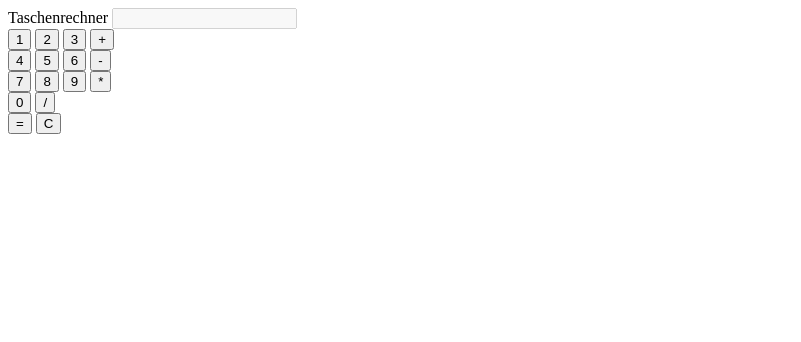
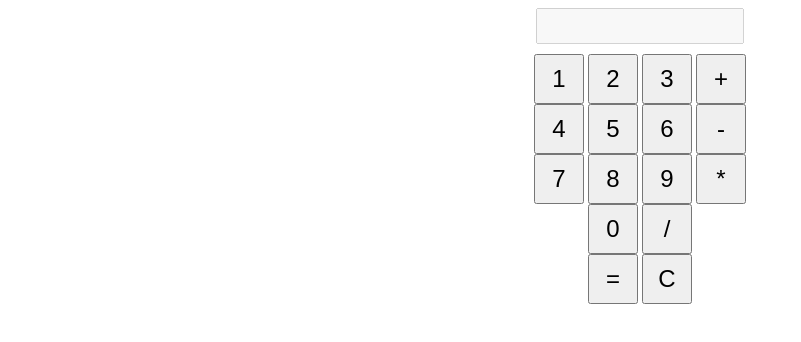
Before and after one commit to C-0000/JsTaschenrechner, a plain HTML site: page index.html in a window 1280 px wide. Shown: the whole page, without its empty margins (0-801 px from the left). Drawn offline with Linux system fonts and the light colour scheme.

Commit message:
css update

```diff
--- a/index.html
+++ b/index.html
@@ -1,10 +1,12 @@
 
 <!DOCTYPE html>
 <html>
-<head>Taschenrechner</title>
-    <script type="text/javascript" src="script.js"></script>
+<head>
+    <title>Taschenrechner</title>
+    <link rel="stylesheet" type="text/css" href="style.css">
 </head>
 <body>
+    <div class="zero">
     <input type="text" id="io" disabled>
     <br>
     <button onclick="Eingabe(1)">1</button>
@@ -12,19 +14,21 @@
     <button onclick="Eingabe(3)">3</button>
     <button onclick="Eingabe('+')">+</button>
     <br>
-    <button>4</button>
-    <button>5</button>
-    <button>6</button>
-    <button>-</button>
+    <button onclick="Eingabe(4)">4</button>
+    <button onclick="Eingabe(5)">5</button>
+    <button onclick="Eingabe(6)">6</button>
+    <button onclick="Eingabe('-')">-</button>
     <br>
-    <button>7</button>
-    <button>8</button>
-    <button>9</button>
-    <button>*</button>
+    <button onclick="Eingabe(7)">7</button>
+    <button onclick="Eingabe(8)">8</button>
+    <button onclick="Eingabe(9)">9</button>
+    <button onclick="Eingabe('*')">*</button>
     <br>
-    <button>0</button>
-    <button>/</button>
+    <button onclick="Eingabe(0)">0</button>
+    <button onclick="Eingabe('/')">/</button>
     <br>
-    <button>=</button>
+    <button onclick="Rechnen()">=</button>
     <button onclick="IoClear()">C</button>
+    </div>
+    <script type="text/javascript" src="script.js"></script>
 </body>
--- a/script.js
+++ b/script.js
@@ -1,15 +1,13 @@
+let input = document.getElementById("io");
 function IoClear() {
-    let input = document.getElementById("io");
     input.value = "";
 }
 
 function Eingabe(value){
-    let input = document.getElementById("io");
     input.value += value;
     console.log(value);
 }
 
 function Rechnen(){
-    let input = document.getElementById("io");
     input.value = eval(input.value);
 }
--- a/style.css
+++ b/style.css
@@ -0,0 +1,17 @@
+body {
+	text-align: center;
+}
+
+input {
+	width: 200px;
+	height: 30px;
+	font-size: 24px;
+	text-align: right;
+	margin-bottom: 10px;
+}
+
+button {
+	width: 50px;
+	height: 50px;
+	font-size: 24px;
+}
```
